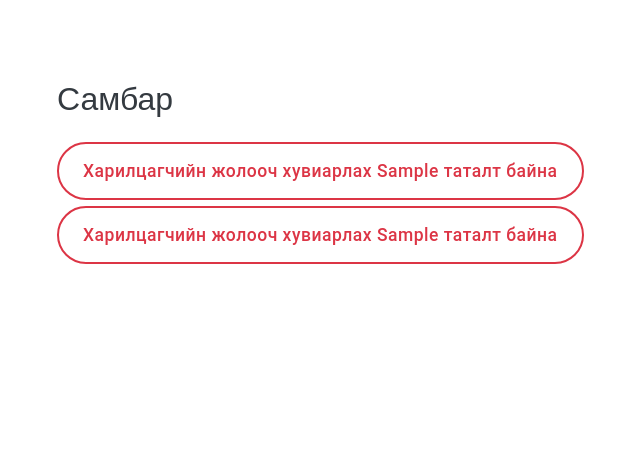
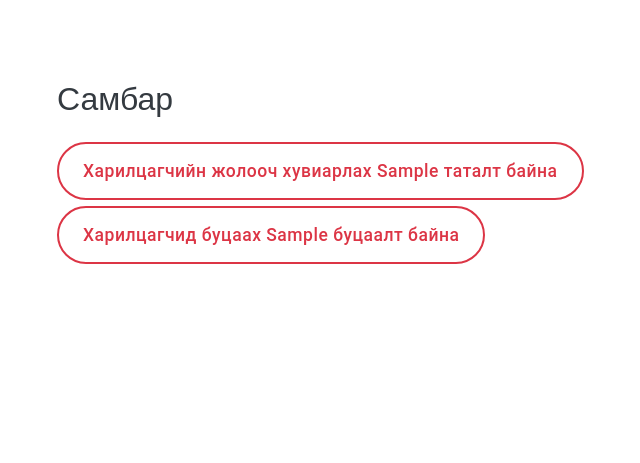
Before and after one commit to zolo1985/project_sunsun, a Flask app: template webapp/templates/manager/dashboard.html in a window 1280 px wide. Shown: the part 100-563 px from the top of the page, without its empty margins (83-723 px from the left). Run offline with Flask 2, Linux system fonts and the light colour scheme; the template is opened without the code that fills it: most values are stand-ins (such as "Sample title", 1, 10 or a date in 2020); parts of the project's set-up code (start-up, migrations or seed data) failed here and were passed over; some libraries are stand-ins or nearby versions.

Commit message:
minor changes

```diff
--- a/webapp/templates/manager/dashboard.html
+++ b/webapp/templates/manager/dashboard.html
@@ -15,7 +15,7 @@
 
       {% if return_tasks %}
         <div class="col-sm-12 display-8">
-            <a class="btn btn-lg btn-outline-danger" href="{{ url_for('manager_return_task.manager_return_tasks') }}">Харилцагчийн жолооч хувиарлах {{ return_tasks }} таталт байна</a>
+            <a class="btn btn-lg btn-outline-danger" href="{{ url_for('manager_return_task.manager_return_tasks') }}">Харилцагчид буцаах {{ return_tasks }} буцаалт байна</a>
         </div>
       {% endif %}
     </div>
```
